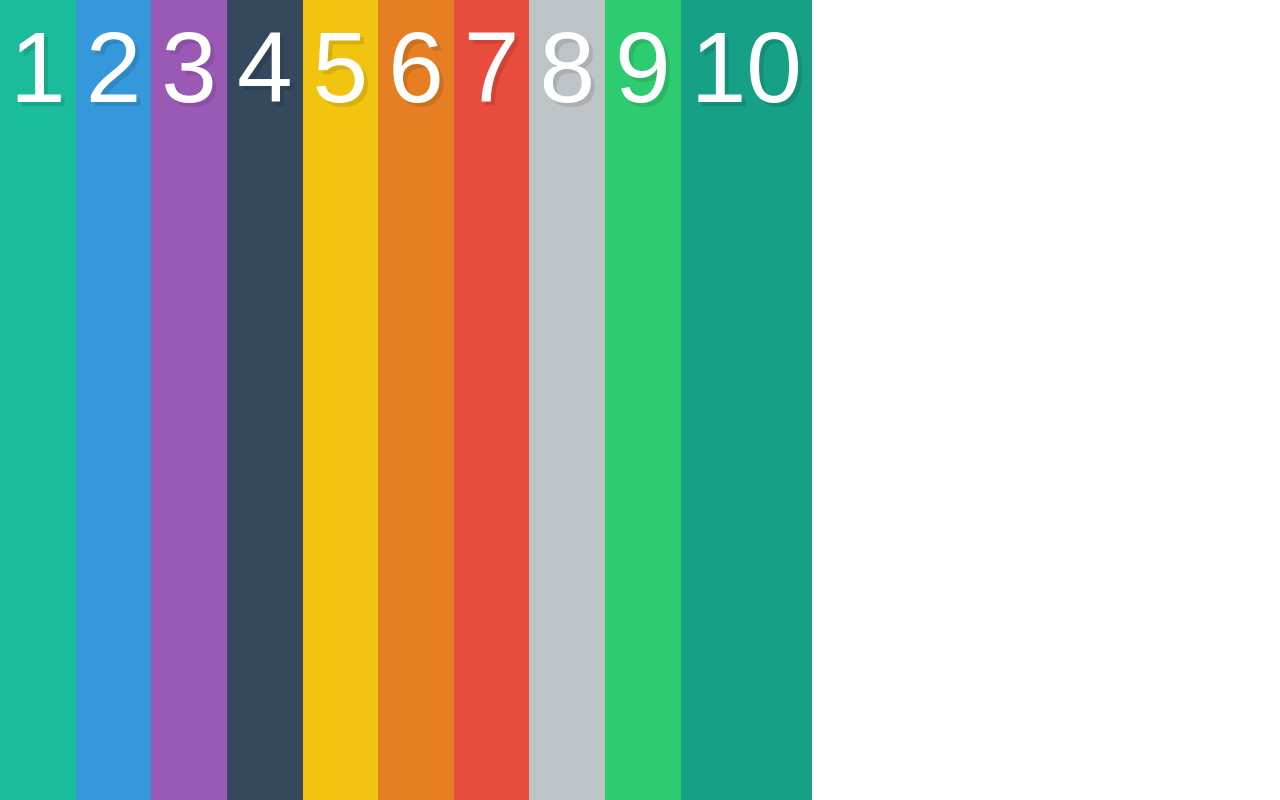
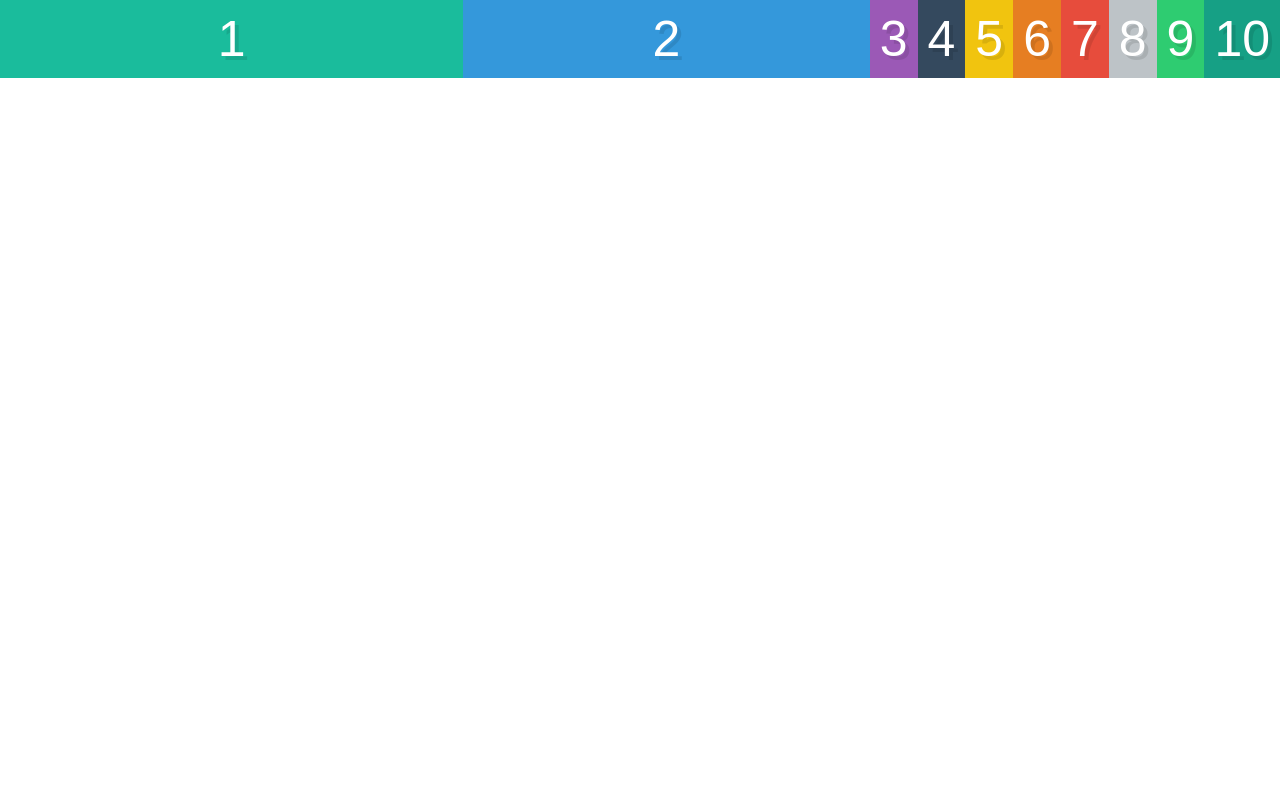
Before and after one commit to JoshuaLeroy88/what-the-flex-box-joshua-wilson, a plain HTML site: page index.html in a window 1280 px wide. Drawn offline with Linux system fonts and the light colour scheme.

Commit message:
first commit

```diff
--- a/flex-grow-shrink.css
+++ b/flex-grow-shrink.css
@@ -0,0 +1,42 @@
+/* CSS Normalize */
+article,aside,details,figcaption,figure,footer,header,hgroup,nav,section,summary{display:block;}audio,canvas,video{display:inline-block;}audio:not([controls]){display:none;height:0;}[hidden]{display:none;}html{font-family:sans-serif;-webkit-text-size-adjust:100%;-ms-text-size-adjust:100%;}a:focus{outline:thin dotted;}a:active,a:hover{outline:0;}h1{font-size:2em;}abbr[title]{border-bottom:1px dotted;}b,strong{font-weight:700;}dfn{font-style:italic;}mark{background:#ff0;color:#000;}code,kbd,pre,samp{font-family:monospace, serif;font-size:1em;}pre{white-space:pre-wrap;word-wrap:break-word;}q{quotes:\201C \201D \2018 \2019;}small{font-size:80%;}sub,sup{font-size:75%;line-height:0;position:relative;vertical-align:baseline;}sup{top:-.5em;}sub{bottom:-.25em;}img{border:0;}svg:not(:root){overflow:hidden;}fieldset{border:1px solid silver;margin:0 2px;padding:.35em .625em .75em;}button,input,select,textarea{font-family:inherit;font-size:100%;margin:0;}button,input{line-height:normal;}button,html input[type=button],/* 1 */
+input[type=reset],input[type=submit]{-webkit-appearance:button;cursor:pointer;}button[disabled],input[disabled]{cursor:default;}input[type=checkbox],input[type=radio]{box-sizing:border-box;padding:0;}input[type=search]{-webkit-appearance:textfield;-moz-box-sizing:content-box;-webkit-box-sizing:content-box;box-sizing:content-box;}input[type=search]::-webkit-search-cancel-button,input[type=search]::-webkit-search-decoration{-webkit-appearance:none;}textarea{overflow:auto;vertical-align:top;}table{border-collapse:collapse;border-spacing:0;}body,figure{margin:0;}legend,button::-moz-focus-inner,input::-moz-focus-inner{border:0;padding:0;}
+
+/* Box-sizing border-box */
+* { -moz-box-sizing: border-box; -webkit-box-sizing: border-box; box-sizing: border-box; }
+
+
+/* Some default styles to make each box visible */
+.box {
+  color:white;
+  font-size: 50px;
+  text-align: center;
+  text-shadow:4px 4px 0 rgba(0,0,0,0.1);
+  padding:10px;
+}
+
+/* Colours for each box */
+.box1 { background:#1abc9c;}
+.box2 { background:#3498db;}
+.box3 { background:#9b59b6;}
+.box4 { background:#34495e;}
+.box5 { background:#f1c40f;}
+.box6 { background:#e67e22;}
+.box7 { background:#e74c3c;}
+.box8 { background:#bdc3c7;}
+.box9 { background:#2ecc71;}
+.box10 { background:#16a085;}
+
+
+/* We start writing out flexbox here. The above is just page setup */
+.container {
+  display:flex;
+}
+
+.box1 {
+  flex:10 5 400px;
+}
+
+.box2 {
+  flex:1 1 400px;
+}
--- a/index.html
+++ b/index.html
@@ -5,7 +5,7 @@
     <meta http-equiv="X-UA-Compatible" content="IE=edge">
     <meta name="viewport" content="width=device-width, initial-scale=1.0">
     <title>FlexBox Direction</title>
-    <link rel="stylesheet" href="flex-direction.css">
+    <link rel="stylesheet" href="flex-grow-shrink.css">
 </head>
 <body>
     <div class="container">
```
Also changed, not shown: flex-grow-shrink.html (added, +19 -0 lines).
